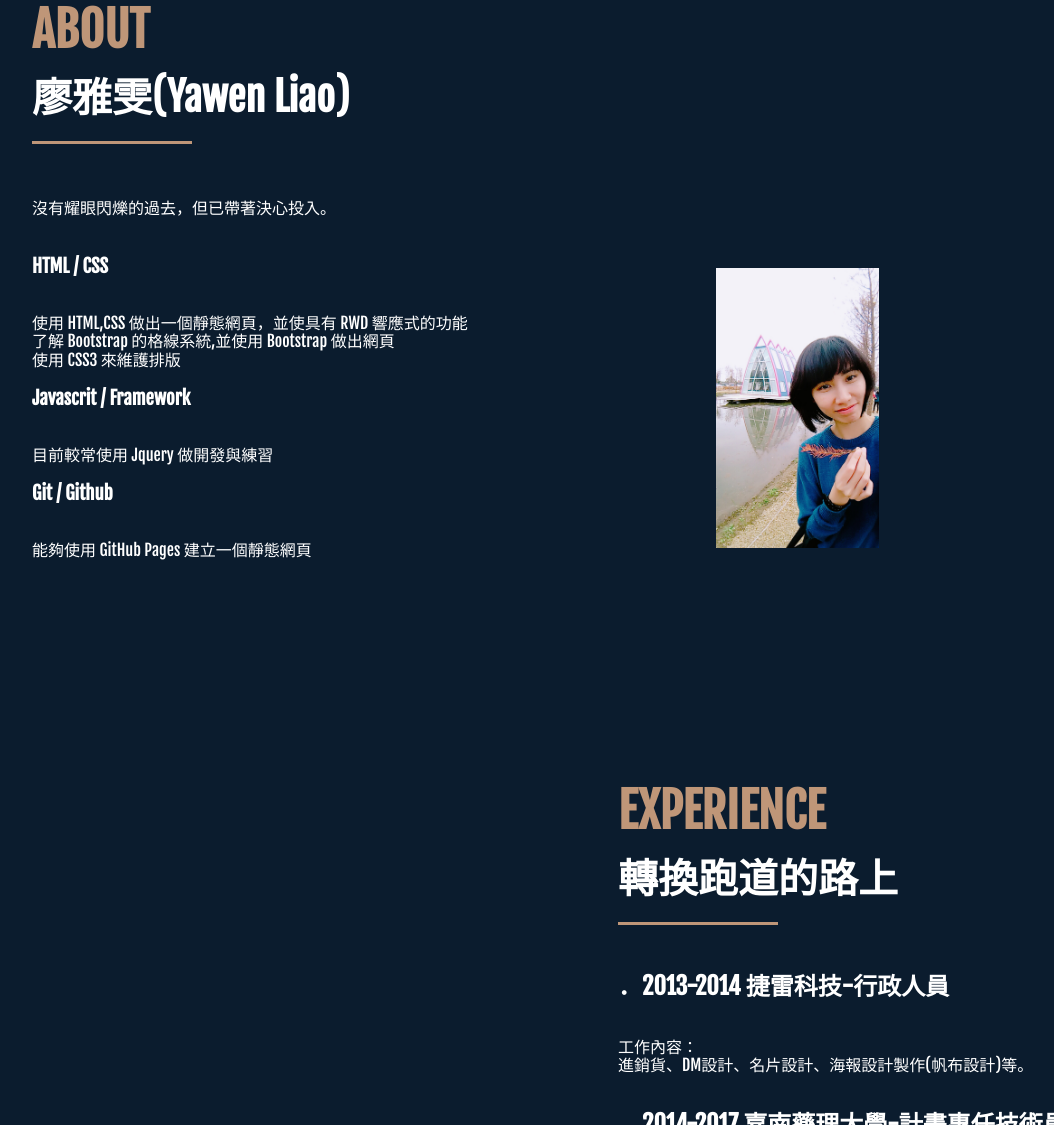
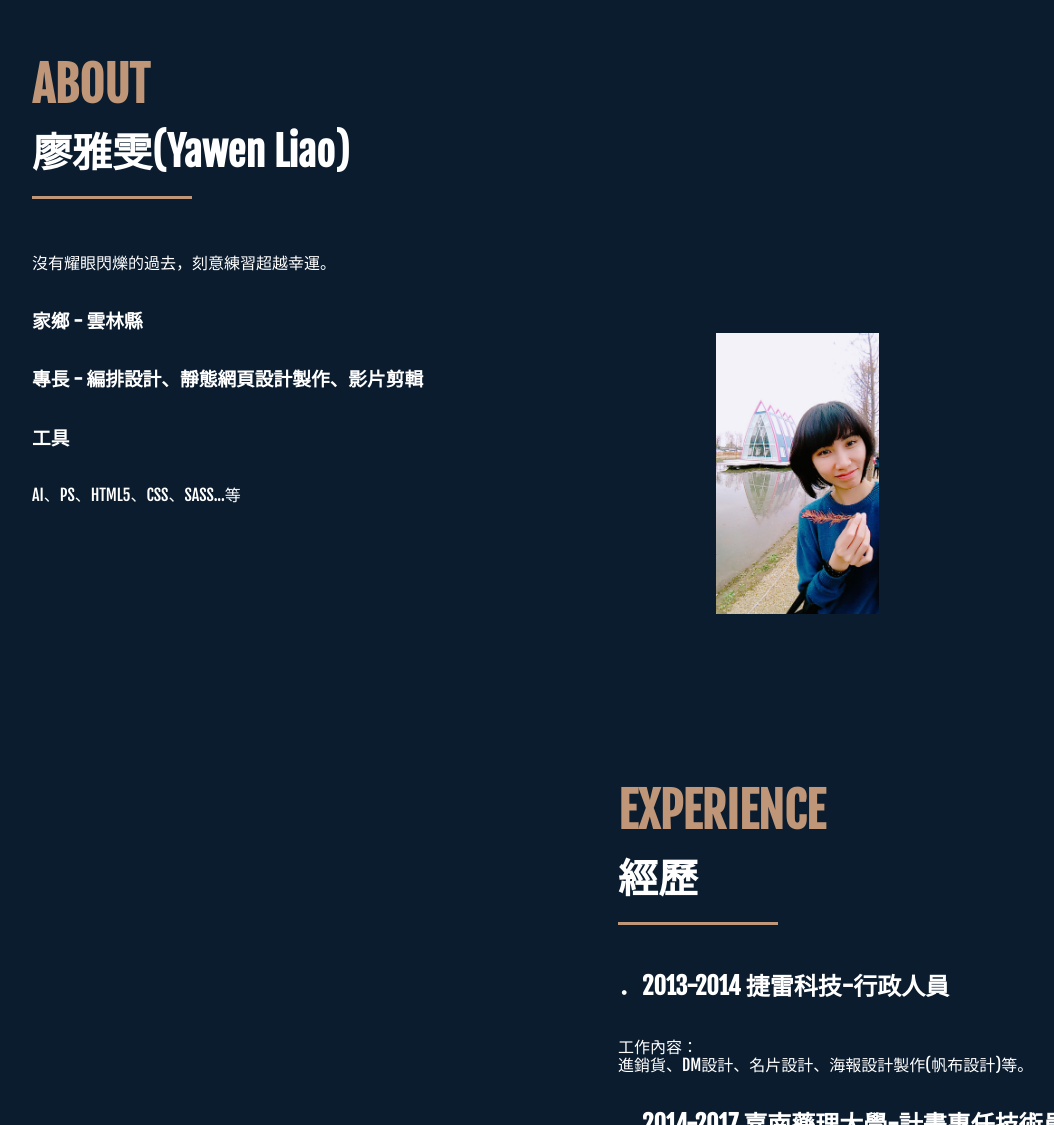
Before and after one commit to wendy8615/yawen, a plain HTML site: page index.html in a window 1280 px wide. Shown: the part 919-2044 px from the top of the page, without its empty margins (38-1092 px from the left). Drawn offline with nearby package versions, Linux system fonts and the light colour scheme; files whose address does not match are found by name.

Commit message:
index context update

```diff
--- a/index.html
+++ b/index.html
@@ -56,7 +56,7 @@
 				<div class="section-inner">
 					<div class="container">
 						<div class="rellax" data-rellax-speed="-4">
-						<h1 class="heading">welcome<br>Wendy web Design</h1>
+						<h1 class="heading">welcome<br>Ya-wen Web</h1>
 					</div>
 				</div>
 			</div>
@@ -74,22 +74,16 @@
 							<div class="info">
 								<h2 class="info-title">ABOUT</h2>
 								<h3 class="info-subtitle">廖雅雯(Yawen Liao)</h3>
-								<p class="info-text">沒有耀眼閃爍的過去，但已帶著決心投入。 <br><br>
-								<h3>HTML / CSS</h3>
+								<p class="info-text">沒有耀眼閃爍的過去，刻意練習超越幸運。 <br><br>
+								<h3>家鄉 - 雲林縣</h3>
 								<br><br>
 
-使用 HTML,CSS 做出一個靜態網頁，並使具有 RWD 響應式的功能<br>
 
-了解 Bootstrap 的格線系統,並使用 Bootstrap 做出網頁<br>
+<h3>專長 - 編排設計、靜態網頁設計製作、影片剪輯</h3><br>
+<br>
 
-使用 CSS3 來維護排版<br>
-<br>
-<h3>Javascrit / Framework</h3><br>
-<br>
-目前較常使用 Jquery 做開發與練習
-<br><br>
-<h3>Git / Github</h3><br><br>
-能夠使用 GitHub Pages 建立一個靜態網頁
+<h3>工具</h3><br><br>
+AI、PS、HTML5、CSS、SASS...等
 </p>
 
 							</div>
@@ -120,7 +114,7 @@
 						<div class="col-sm-5 col-sm-push-6">
 							<div class="info">
 								<h2 class="info-title">EXPERIENCE</h2>
-								<h2 class="info-subtitle">轉換跑道的路上</h2>
+								<h2 class="info-subtitle">經歷</h2>
 								<p class="info-text">
 								<h2>．2013-2014 捷雷科技-行政人員</h2>
 								<br>
```
